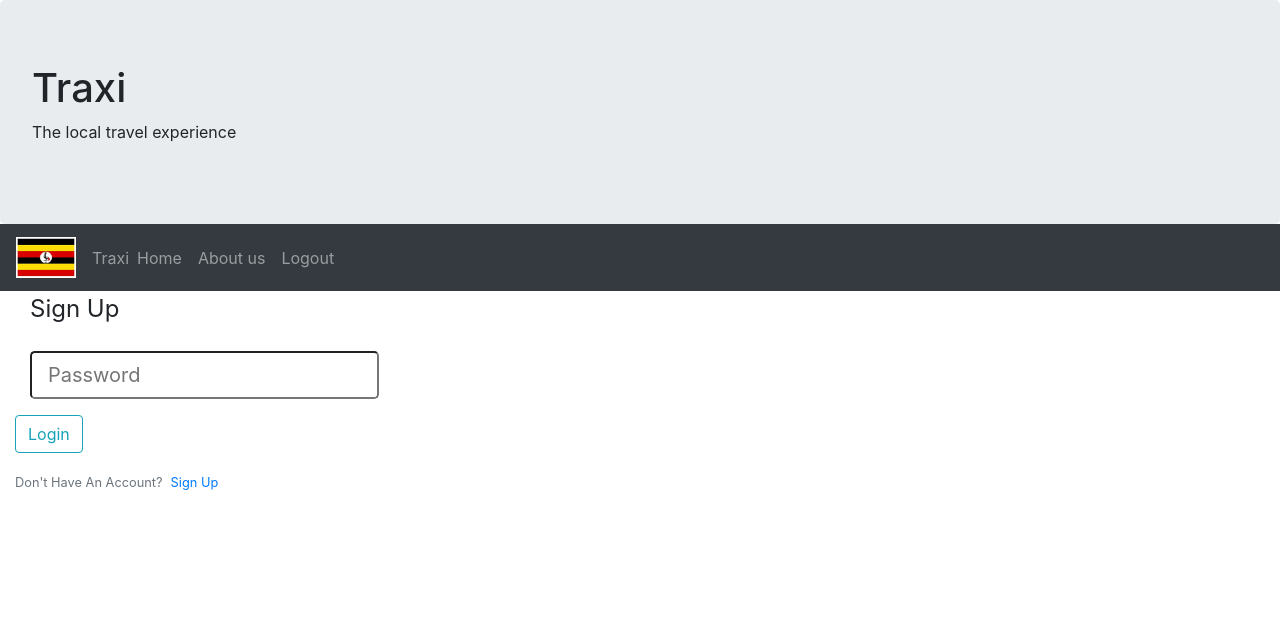
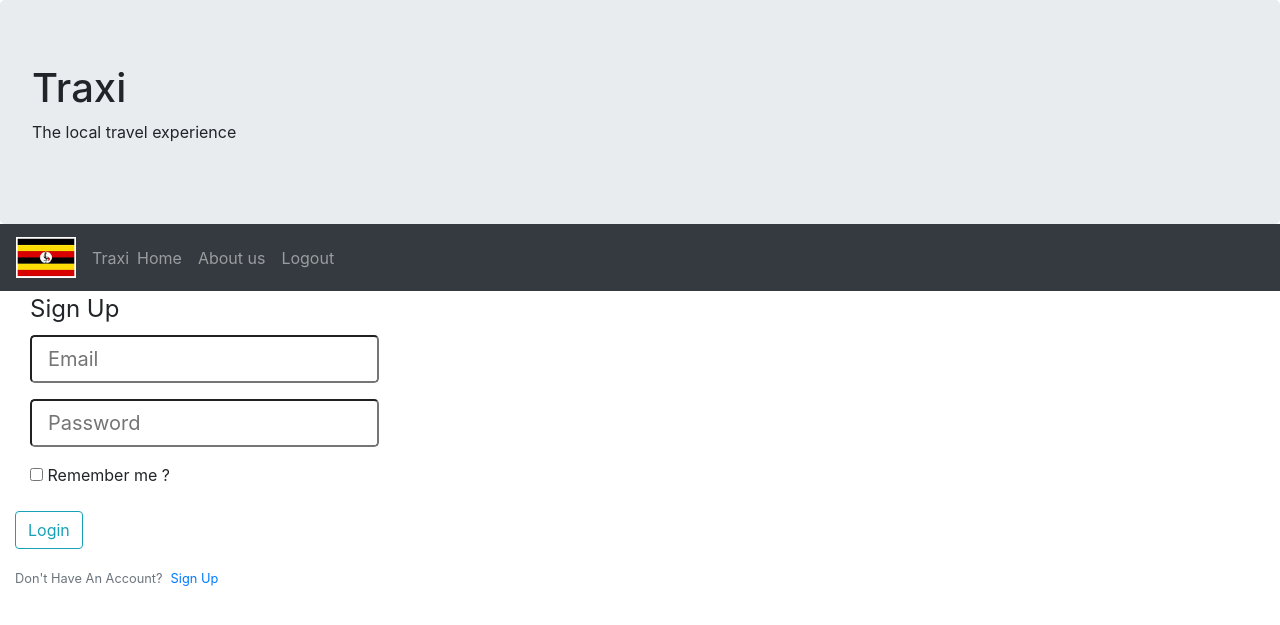
Before and after one commit to traxibv/master_traxi, a Flask app: template traxiapp/templates/login.html in a window 1280 px wide. Shown: the top 625 px of the page. Run offline with Flask 2, Linux system fonts and the light colour scheme; the template is opened without the code that fills it: values that come from a table or form of the project are taken from there, others are empty; the visitor is signed in with stand-in values (Sample User, id 1); some libraries are stand-ins or nearby versions.

Commit message:
Replaced login template

```diff
--- a/traxiapp/templates/login.html
+++ b/traxiapp/templates/login.html
@@ -7,10 +7,13 @@
         <fieldset class="col-md-6">
             <legend>Sign Up</legend>
             <div class="form-group">
-                {{ form.username(class="from-control form-control-lg", placeholder="Username", tabindex="3") }}
+                {{ form.email(class="from-control form-control-lg", placeholder="Email", tabindex="3") }}
             </div>
             <div class="form-group">
                 {{ form.password(class="from-control form-control-lg", placeholder="Password", tabindex="3") }}
+            </div>
+            <div class="form-group">
+                {{ form.remember_me() }} {{ form.remember_me.label }}
             </div>
         </fieldset>
         <div class="form-group">
@@ -19,7 +22,7 @@
     </form>
 
     <small class="text-muted">
-        Don't Have An Account?<a class="ml-2" href="{{ url_for('users.register_user') }}">Sign Up</a>
+        Don't Have An Account?<a class="ml-2" href="{{ url_for('users.register') }}">Sign Up</a>
     </small>
 </div>
 {% endblock %}
```
